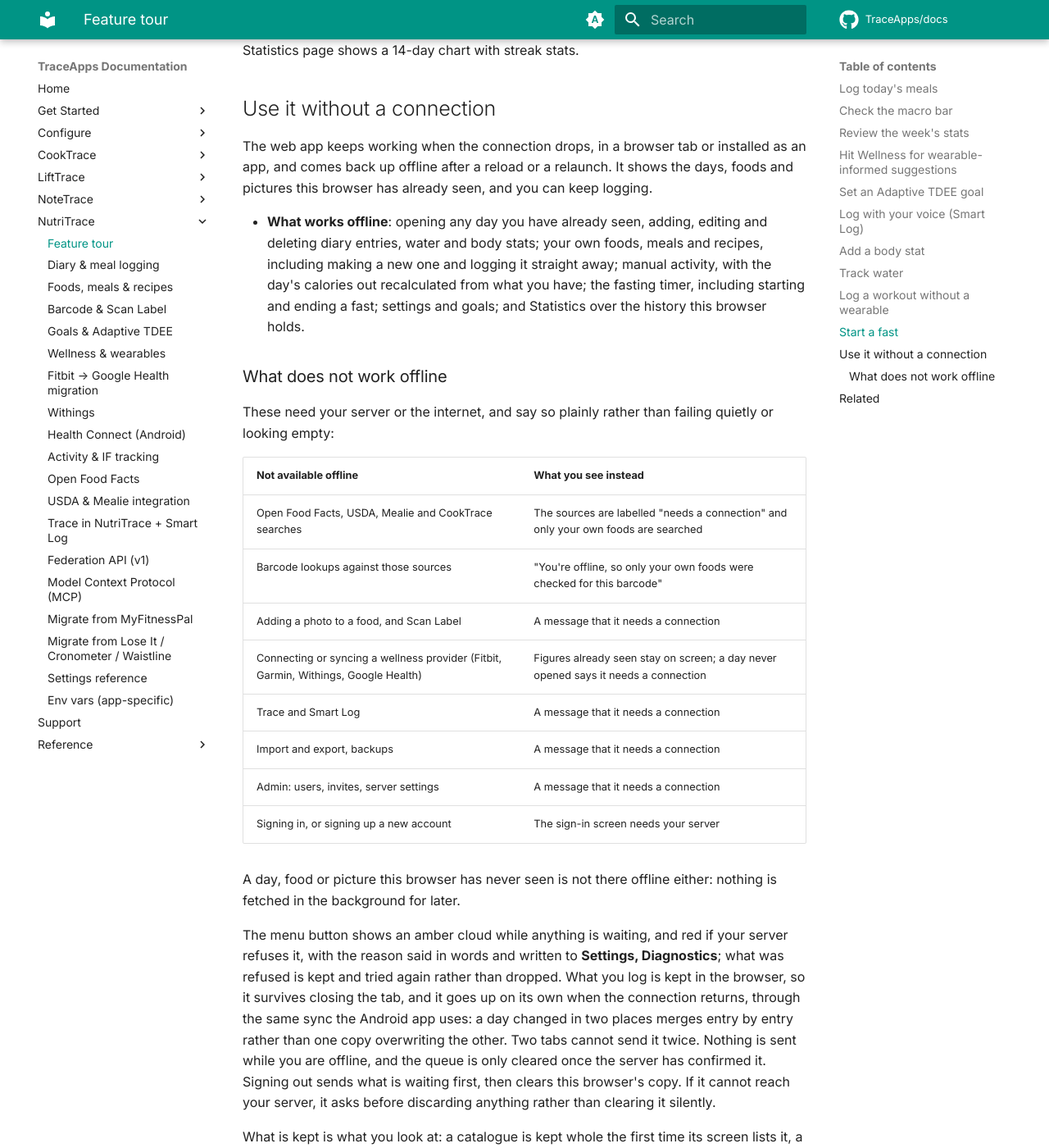
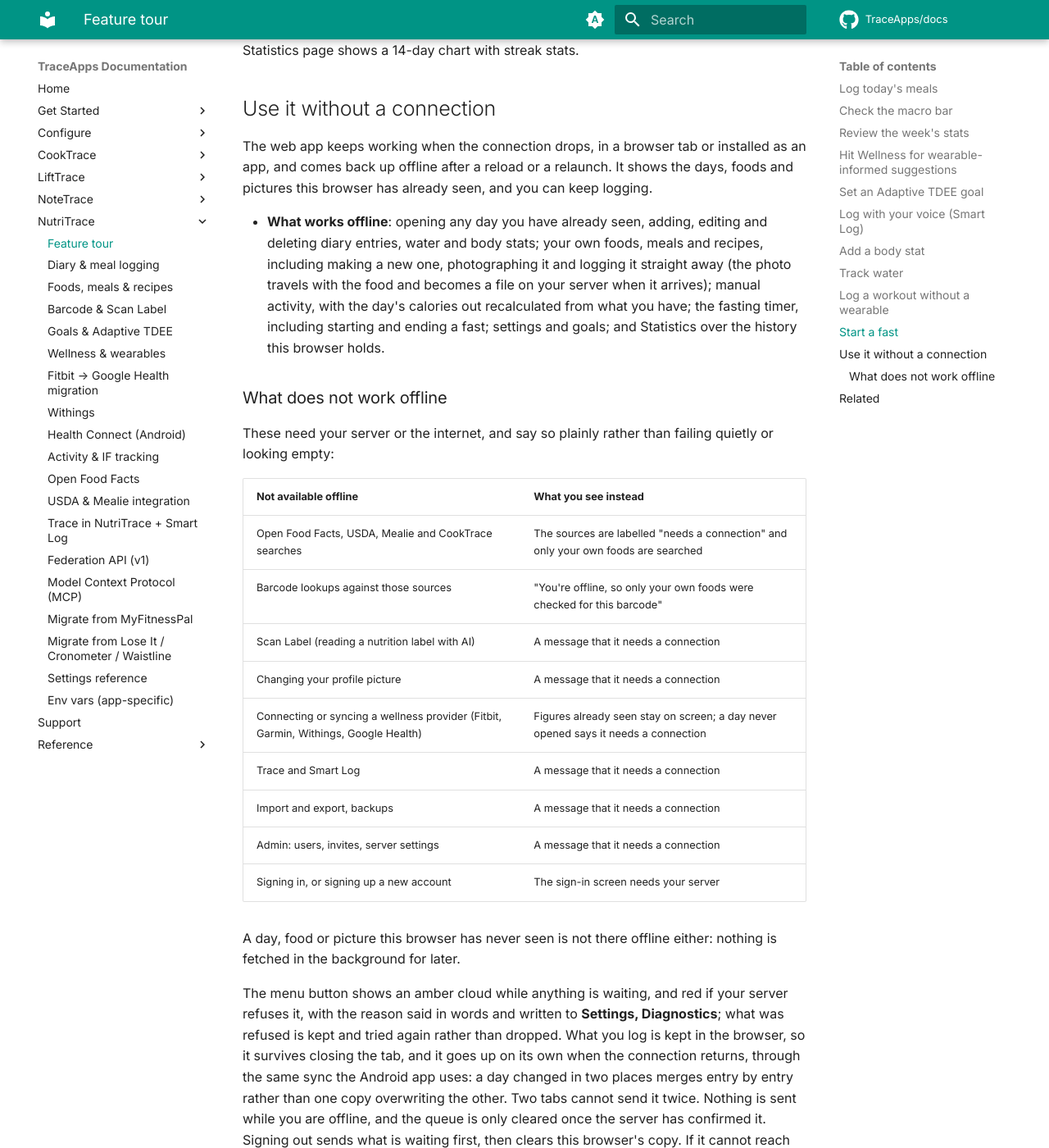
Before and after one commit to TraceApps/docs, an MkDocs documentation site: the page built from docs/nutritrace/features.md, in a window 1280 px wide and 1400 px high, scrolled down 6406 px. Shown: the whole window at 82% size. Built offline with MkDocs 1.6.1 and Material for MkDocs 9.7.7, drawn with Linux system fonts in a browser that asks for light colours; comment, search, counter and statistics services are not loaded.

Commit message:
docs(offline) photos taken with no connection now work, in all three

```diff
--- a/docs/nutritrace/features.md
+++ b/docs/nutritrace/features.md
@@ -87,7 +87,7 @@ Trace can answer "what's my fasting streak?" via the `get_fasting_history` tool.
 
 The web app keeps working when the connection drops, in a browser tab or installed as an app, and comes back up offline after a reload or a relaunch. It shows the days, foods and pictures this browser has already seen, and you can keep logging.
 
-- **What works offline**: opening any day you have already seen, adding, editing and deleting diary entries, water and body stats; your own foods, meals and recipes, including making a new one and logging it straight away; manual activity, with the day's calories out recalculated from what you have; the fasting timer, including starting and ending a fast; settings and goals; and Statistics over the history this browser holds.
+- **What works offline**: opening any day you have already seen, adding, editing and deleting diary entries, water and body stats; your own foods, meals and recipes, including making a new one, photographing it and logging it straight away (the photo travels with the food and becomes a file on your server when it arrives); manual activity, with the day's calories out recalculated from what you have; the fasting timer, including starting and ending a fast; settings and goals; and Statistics over the history this browser holds.
 ### What does not work offline
 
 These need your server or the internet, and say so plainly rather than failing quietly or looking empty:
@@ -96,7 +96,8 @@ These need your server or the internet, and say so plainly rather than failing q
 | --- | --- |
 | Open Food Facts, USDA, Mealie and CookTrace searches | The sources are labelled "needs a connection" and only your own foods are searched |
 | Barcode lookups against those sources | "You're offline, so only your own foods were checked for this barcode" |
-| Adding a photo to a food, and Scan Label | A message that it needs a connection |
+| Scan Label (reading a nutrition label with AI) | A message that it needs a connection |
+| Changing your profile picture | A message that it needs a connection |
 | Connecting or syncing a wellness provider (Fitbit, Garmin, Withings, Google Health) | Figures already seen stay on screen; a day never opened says it needs a connection |
 | Trace and Smart Log | A message that it needs a connection |
 | Import and export, backups | A message that it needs a connection |
```
Also changed, not shown: docs/cooktrace/features.md (+2 -2 lines), docs/lifttrace/features.md (+2 -1 lines).
